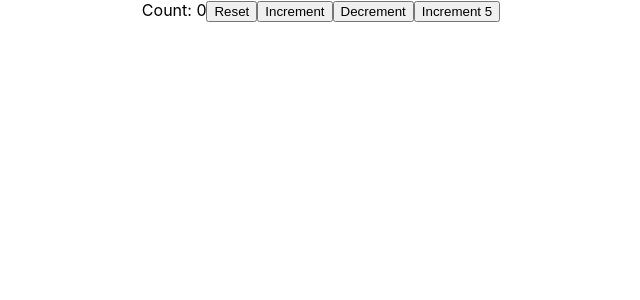
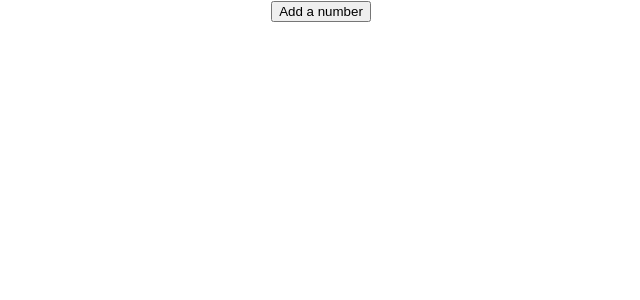
Before and after one commit to NorrisChenCA/reactjs_tutorial, a React (Create React App) app: page / in a window 1280 px wide. Shown: the top 300 px of the page, without its empty margins (319-959 px from the left). Built offline with nearby package versions, Linux system fonts and the light colour scheme.

Commit message:
hook as array

```diff
--- a/src/App.js
+++ b/src/App.js
@@ -75,7 +75,12 @@
 //import ClassCounter from './components/07092019useState_Hook/ClassCounter'
 //import HookCounter from './components/07092019useState_Hook/HookCounter'
 //07112019
-import HookCounterTwo from './components/07112019userState_with_previous_state/HookCounterTwo'
+//import HookCounterTwo from './components/07112019userState_with_previous_state/HookCounterTwo'
+//07122019
+//import HookCounterThree from './components/07122019useState_with_object/HookCounterThree'
+//07132019
+import HookCounterFour from './components/07132019useState_with_array/HookCounterFour'
+
 
 class App extends Component {
   constructor() {
@@ -235,7 +240,13 @@
         */}
 
         {/*07112019------------------*/}
-        <HookCounterTwo />
+        {/*<HookCounterTwo />*/}
+
+        {/*07122019------------------*/}
+        {/*<HookCounterThree />*/}
+
+        {/*07132019------------------*/}
+        <HookCounterFour />
       </div>
     )
   }
--- /dev/null
+++ b/src/components/07122019useState_with_object/HookCounterThree.js
@@ -0,0 +1,18 @@
+import React, {useState} from 'react'
+
+function HookCounterThree() {
+  const [name, setName] = useState({firstName: '', lastName: ''})
+  return (
+    <div>
+      <form>
+        <input type="text" value={name.firstName} onChange={e => setName({ ...name, firstName: e.target.value })}/>
+        <input type="text" value={name.lastName} onChange={e => setName({ ...name, lastName: e.target.value })}/>
+        <h2>Your first name is - {name.firstName}</h2>
+        <h2>Your last name is - {name.lastName}</h2>
+        <h2>{JSON.stringify(name)}</h2>
+      </form>
+    </div>
+  )
+}
+
+export default HookCounterThree
--- /dev/null
+++ b/src/components/07132019useState_with_array/HookCounterFour.js
@@ -0,0 +1,25 @@
+import React, {useState} from 'react'
+
+function HookCounterFour() {
+  const [items, setItems] = useState([])
+
+  const addItem = () => {
+    setItems([ ...items, {
+      id: items.length,
+      value: Math.floor(Math.random() * 10) + 1
+    }])
+  }
+
+  return (
+    <div>
+      <button onClick={addItem}>Add a number</button>
+      <ul>
+        {
+          items.map(item => <li key={item.id}>{item.value}</li>)
+        }
+      </ul>
+    </div>
+  )
+}
+
+export default HookCounterFour
```
